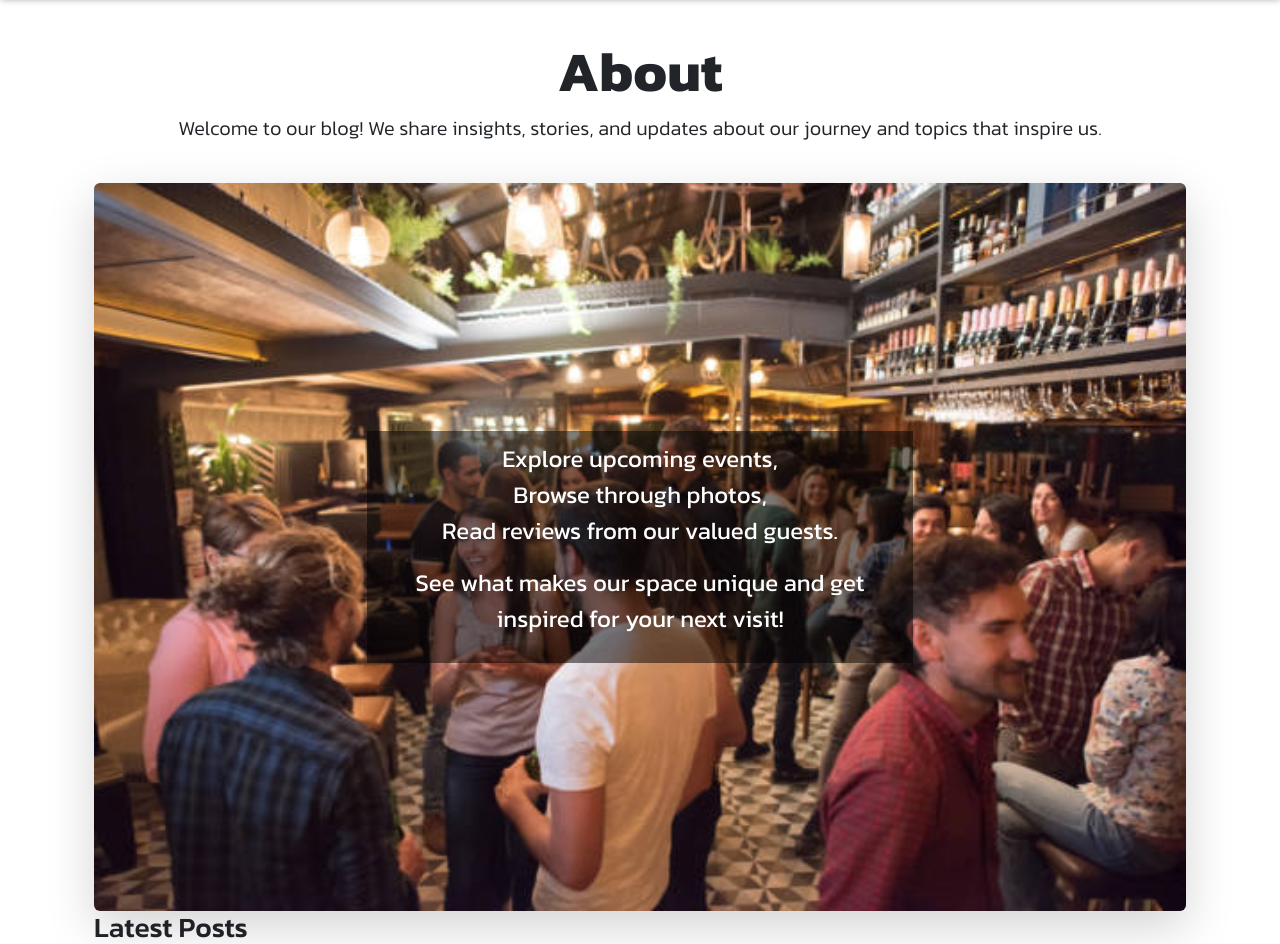
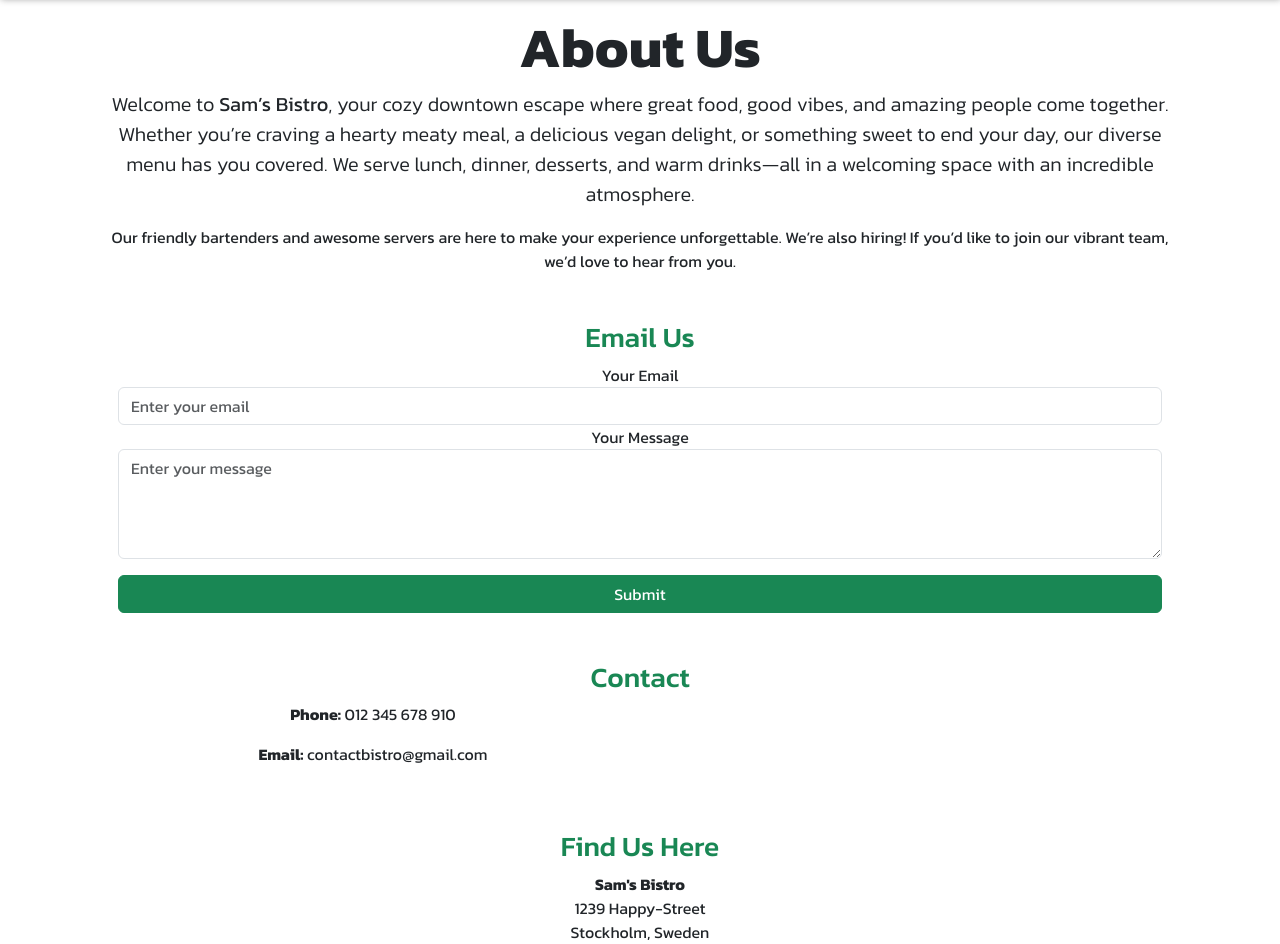
Before and after one commit to Sammy92dec/boky-pp4, a Django app: page /about/ in a window 1280 px wide. Shown: the part 82-1026 px from the top of the page. Run offline with Django 4.2, Linux system fonts and the light colour scheme; some web fonts are replaced.

Commit message:
Add: contact ,address and map to the bistro.Remove the image from about to minimal display

```diff
--- a/about_app/templates/about_app/about.html
+++ b/about_app/templates/about_app/about.html
@@ -7,86 +7,80 @@
 
 <div class="container my-5">
 
-    <div class="row align-items-center mb-4">
-        <div class="col-12 text-center mt-4">
-            <!-- About Section -->
-            <h2 class="display-4 fw-bold">About</h2>
-            <p class="lead">Welcome to our blog! We share insights, stories, and updates about our journey and topics that inspire us.</p>
+    <!-- Overlay Section with Image -->
+    <div id="about-section" class="container my-5">
+        <section class="row">
+            <div class="col-12 text-center">
+                <h2 class="display-4 fw-bold">About Us</h2>
+                <p class="lead">
+                    Welcome to <strong>Sam’s Bistro</strong>, your cozy downtown escape where great food, good vibes, and amazing people come together.
+                    Whether you’re craving a hearty meaty meal, a delicious vegan delight, or something sweet to end your day, our diverse menu has you covered.
+                    We serve lunch, dinner, desserts, and warm drinks—all in a welcoming space with an incredible atmosphere.
+                </p>
+                <p>
+                    Our friendly bartenders and awesome servers are here to make your experience unforgettable.
+                    We’re also hiring! If you’d like to join our vibrant team, we’d love to hear from you.
+                </p>
+
+    <!-- Contact Section -->
+     <!-- Email Us Form Section -->
+<div class="container my-5">
+    <h3 class="text-center text-success">Email Us</h3>
+    <form id="contactForm">
+        <div class="form-group">
+            <label for="emailInput">Your Email</label>
+            <input type="email" class="form-control" id="emailInput" placeholder="Enter your email" required>
         </div>
+        <div class="form-group">
+            <label for="messageInput">Your Message</label>
+            <textarea class="form-control" id="messageInput" rows="4" placeholder="Enter your message" required></textarea>
+        </div>
+        <button type="submit" class="btn btn-success w-100 mt-3">Submit</button>
+    </form>
+
+    <!-- Success Message -->
+    <div id="successMessage" class="alert alert-success mt-3 d-none" role="alert">
+        Your message has been sent!
     </div>
-    <!-- Overlay Section with Image -->
-    <section class="row">
-        <div class="col-12">
-            <div class="position-relative text-center">
-                <!-- Hero Image -->
-                <img src="{% static 'images/about/event.jpg' %}" class="img-fluid rounded shadow-lg" alt="A plate with food image">
 
-                <!-- Overlay Content -->
-                <div class="overlay-content">
-                    <p>
-                        Explore upcoming events, <br>
-                        Browse through photos, <br>
-                        Read reviews from our valued guests.
-                    </p>
-                    <p>
-                        See what makes our space unique and get inspired for your next visit!
-                    </p>
+    <!-- Fake Success Message Java  -->
+    <script>
+        document.getElementById('contactForm').addEventListener('submit', function (event) {
+            event.preventDefault(); // Prevent actual form submission
+            document.getElementById('successMessage').classList.remove('d-none'); // Show the message
+            this.reset(); // Reset the form
+        });
+    </script>
+</div>
 
-                </div>
-            </div>
-        </div>
-    </section>
-
-    <!-- Posts Section -->
+   <!-- Contact Section -->
+<div class="container my-5">
+    <h3 class="text-center text-success">Contact</h3>
     <div class="row">
-        <div class="col-12">
-            <h3 class="mb-4">Latest Posts</h3>
-            {% if object_list %}
-                <div class="list-group">
-                    {% for post in object_list %}
-                        <a href="{% url 'post_expand' post.slug %}" class="list-group-item list-group-item-action">
-                            <h5 class="mb-1">{{ post.title }}</h5>
-                            <small class="text-muted">Published on {{ post.created_date }}</small>
-                        </a>
-                        <div class="image-container">
-                            {% if "placeholder" in post.featured_image.url %}
-                            <img class="card-img-top" src="{% static 'images/default.jpg' %}"
-                              alt="placeholder image">
-                            {% else %}
-                            <img class="card-img-top" src=" {{ post.featured_image.url }}"
-                              alt="{{ post.title }}">
-                            {% endif %}
-                            <div class="image-flash">
-                    {% endfor %}
-                </div>
-                <!-- Pagination -->
-                <nav class="mt-4">
-                    {% if is_paginated %}
-                        <ul class="pagination justify-content-center">
-                            {% if page_obj.has_previous %}
-                                <li class="page-item">
-                                    <a class="page-link" href="?page={{ page_obj.previous_page_number }}" aria-label="Previous">
-                                        <span aria-hidden="true">&laquo;</span>
-                                    </a>
-                                </li>
-                            {% endif %}
-                            <li class="page-item disabled">
-                                <span class="page-link">Page {{ page_obj.number }} of {{ page_obj.paginator.num_pages }}</span>
-                            </li>
-                            {% if page_obj.has_next %}
-                                <li class="page-item">
-                                    <a class="page-link" href="?page={{ page_obj.next_page_number }}" aria-label="Next">
-                                        <span aria-hidden="true">&raquo;</span>
-                                    </a>
-                                </li>
-                            {% endif %}
-                        </ul>
-                    {% endif %}
-                </nav>
-            {% else %}
-                <p class="text-muted">No posts available at the moment.</p>
-            {% endif %}
+        <div class="col-12 col-md-6">
+            <p><strong>Phone:</strong> 012 345 678 910</p>
+            <p><strong>Email:</strong> contactbistro@gmail.com</p>
         </div>
     </div>
 </div>
+
+<!-- Location Section -->
+<div class="container my-5">
+    <h3 class="text-center text-success">Find Us Here</h3>
+    <div class="text-center">
+        <p><strong>Sam's Bistro</strong><br>1239 Happy-Street<br>Stockholm, Sweden</p>
+        <iframe
+            src="https://www.google.com/maps/embed?pb=!1m14!1m12!1m3!1d62165.10656138052!2d18.009835518960735!3d59.35627564384704!2m3!1f0!2f0!3f0!3m2!1i1024!2i768!4f13.1!5e0!3m2!1ssv!2sse!4v1696080605356!5m2!1ssv!2sse"
+            style="border:0;"
+            allowfullscreen=""
+            loading="lazy"
+            referrerpolicy="no-referrer-when-downgrade"
+            class="w-100"
+            height="300">
+        </iframe>
+    </div>
+</div>
+
+
+
 {% endblock %}
--- a/templates/account/login.html
+++ b/templates/account/login.html
@@ -8,7 +8,7 @@
         <div class="col-12 col-md-6">
             <h1 class="text-center mb-4">Sign In</h1>
 
-            <p class="text-center mb-4">Welcome back . To book a table,Share a post, leave a comment or like a post, please log in. If you have not created an account yet, <a href="{{ signup_url }}" class="link text-white">sign up</a> first.</p>
+            <p class="text-center mb-4">Welcome back! To book a table,Share a post, leave a comment or like a post, please log in. If you have not created an account yet, <a href="{{ signup_url }}" class="link text-white">sign up</a> first.</p>
 
             <form method="POST" action="{% url 'account_login' %}" class="p-4 bg-light rounded shadow-sm">
                 {% csrf_token %}
```
